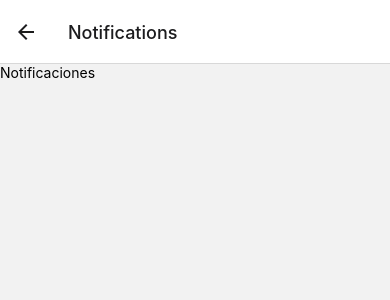
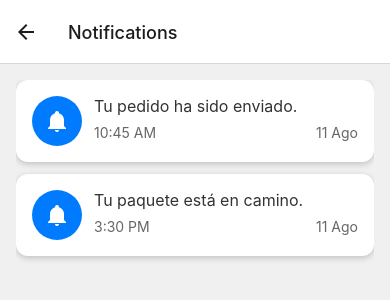
Before and after one commit to edijavier99/supervisorApp, a React Native app in the folder hrfrontend/: screen /Notification in a window 390 px wide. Shown: the top 300 px of the page. Built offline with nearby package versions, Linux system fonts and the light colour scheme.

Commit message:
notifications shown with dummy data, icon, description, date and hour added to each notification

```diff
--- a/hrfrontend/components/profile.jsx
+++ b/hrfrontend/components/profile.jsx
@@ -2,9 +2,12 @@ import React, { useEffect, useState } from "react";
 import { StyleSheet, Text, View, Image, ScrollView,TouchableOpacity } from 'react-native';
 import { CodesInfo } from "./codesInfo";
 import { Badge, Icon } from 'react-native-elements';
-
+import { useNavigation } from '@react-navigation/native';
 
 export const Profile = ({ employee }) => {
+
+    const navigation = useNavigation()
+
     const [showTimeGreeting, setShowTimeGreeting] = useState("");
 
     useEffect(() => {
@@ -27,7 +30,9 @@ export const Profile = ({ employee }) => {
                         <Text style={styles.subTitle}>{showTimeGreeting}</Text>
                     </View>
 
-                    <TouchableOpacity style={styles.button}>
+                    <TouchableOpacity style={styles.button}
+                     onPress={()=> navigation.navigate("Notification")}
+                    >
                         <Icon name="inbox" type="feather" color="#fff" size={24} />
                         <Text style={styles.buttonText}>Inbox</Text>
                         <Badge
--- a/hrfrontend/screens/notificationScreen.jsx
+++ b/hrfrontend/screens/notificationScreen.jsx
@@ -1,10 +1,102 @@
-import React from "react";
-import {View,Text} from "react-native"
+import React from 'react';
+import { View, Text, StyleSheet, FlatList } from 'react-native';
+import { MaterialCommunityIcons } from '@expo/vector-icons';
+import { GestureDetector } from 'react-native-gesture-handler';
 
-export const NotificationScreen = () =>{
-    return(
-        <View>
-            <Text>Notificaciones</Text>
+// Datos de ejemplo
+const notifications = [
+  {
+    id: '1',
+    description: "Tu pedido ha sido enviado.",
+    time: "10:45 AM",
+    date: "11 Ago",
+  },
+  {
+    id: '2',
+    description: "Tu paquete está en camino.",
+    time: "3:30 PM",
+    date: "11 Ago",
+  },
+];
+
+export const NotificationScreen = () => {
+  const renderItem = ({ item }) => (
+    <View style={styles.notificationContainer}>
+      <View style={styles.iconContainer}>
+        <MaterialCommunityIcons name="bell" size={24} color="#fff" />
+      </View>
+      <View style={styles.textContainer}>
+        <Text style={styles.description}>{item.description}</Text>
+        <View style={styles.infoContainer}>
+          <Text style={styles.time}>{item.time}</Text>
+          <Text style={styles.date}>{item.date}</Text>
         </View>
-    )
-}
+      </View>
+    </View>
+  );
+
+  return (
+    <View style={styles.container}>
+      <FlatList
+        data={notifications}
+        renderItem={renderItem}
+        keyExtractor={item => item.id}
+      />
+    </View>
+  );
+};
+
+const styles = StyleSheet.create({
+  container: {
+    flex: 1,
+    padding: 16,
+    backgroundColor: '#f0f0f0',
+  },
+  title: {
+    fontSize: 28,
+    fontWeight: 'bold',
+    marginBottom: 20,
+    color: '#333',
+  },
+  notificationContainer: {
+    flexDirection: 'row',
+    backgroundColor: '#fff',
+    padding: 16,
+    marginBottom: 12,
+    borderRadius: 12,
+    elevation: 3,
+    shadowColor: '#000',
+    shadowOffset: { width: 0, height: 2 },
+    shadowOpacity: 0.2,
+    shadowRadius: 6,
+  },
+  iconContainer: {
+    backgroundColor: '#007bff',
+    width: 50,
+    height: 50,
+    borderRadius: 25,
+    justifyContent: 'center',
+    alignItems: 'center',
+    marginRight: 12,
+  },
+  textContainer: {
+    flex: 1,
+  },
+  description: {
+    fontSize: 16,
+    color: '#333',
+    marginBottom: 8,
+  },
+  infoContainer: {
+    flexDirection: 'row',
+    justifyContent: 'space-between',
+  },
+  time: {
+    fontSize: 14,
+    color: '#666',
+  },
+  date: {
+    fontSize: 14,
+    color: '#666',
+  },
+});
```
Also changed, not shown: hrfrontend/package.json (+4 -3 lines), 1 other file (tests, documents, lock files or other folders).
